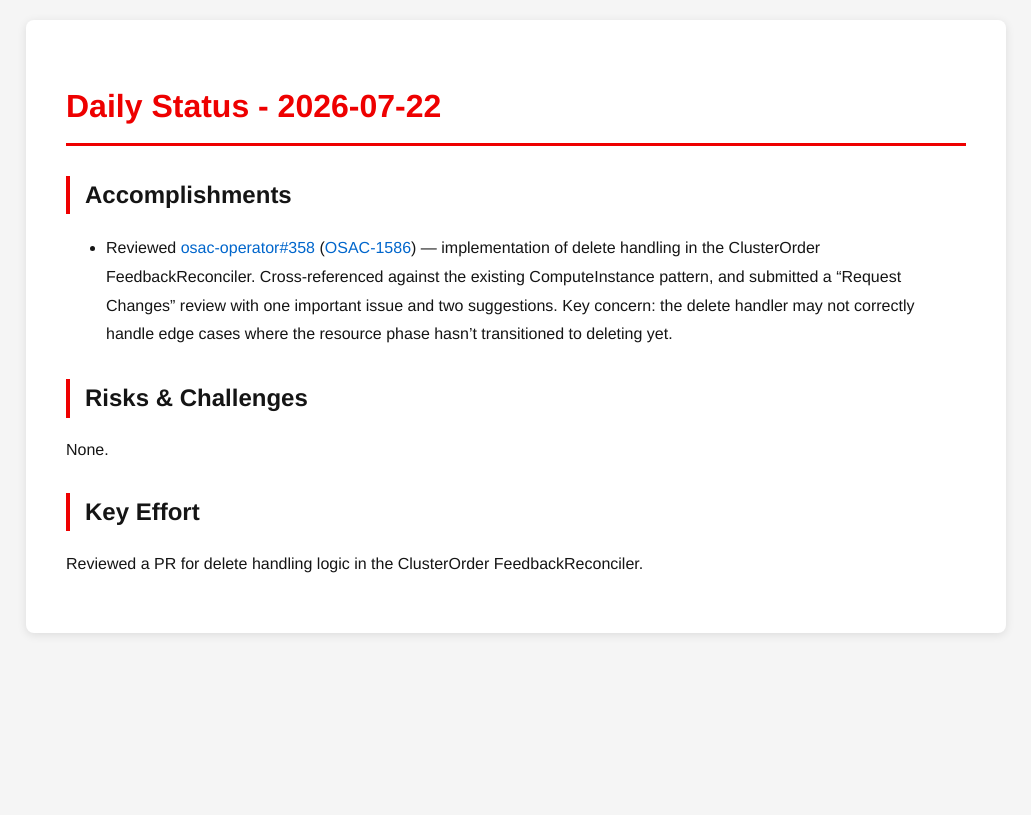
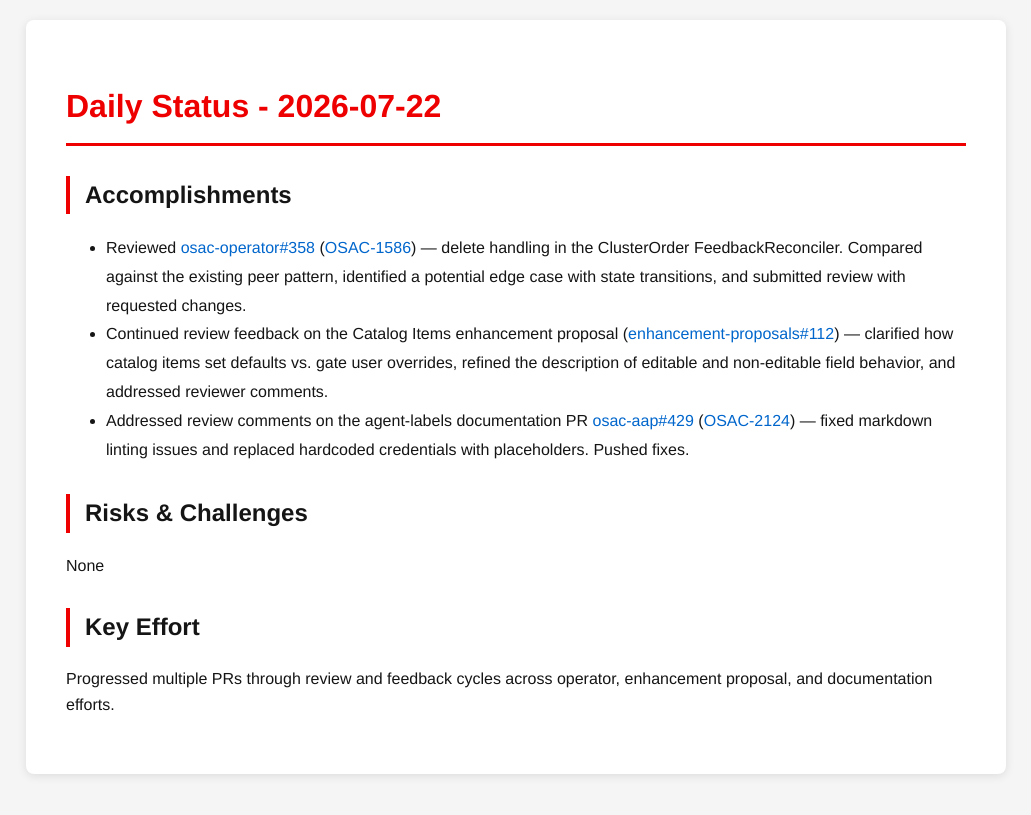
Before and after one commit to tzvatot/daily-status, a Jekyll site: the page built from 2026-07-22.md, in a window 1280 px wide. Shown: the top 815 px of the page, without its empty margins (124-1155 px from the left). Built offline with Jekyll 4.4.1, drawn with Linux system fonts in a browser that asks for light colours.

Commit message:
Daily status update - 2026-07-22

```diff
--- a/2026-07-22.md
+++ b/2026-07-22.md
@@ -7,10 +7,12 @@ date: 2026-07-22
 # Daily Status - 2026-07-22
 
 ## Accomplishments
-- Reviewed [osac-operator#358](https://github.com/osac-project/osac-operator/pull/358) ([OSAC-1586](https://redhat.atlassian.net/browse/OSAC-1586)) — implementation of delete handling in the ClusterOrder FeedbackReconciler. Cross-referenced against the existing ComputeInstance pattern, and submitted a "Request Changes" review with one important issue and two suggestions. Key concern: the delete handler may not correctly handle edge cases where the resource phase hasn't transitioned to deleting yet.
+- Reviewed [osac-operator#358](https://github.com/osac-project/osac-operator/pull/358) ([OSAC-1586](https://redhat.atlassian.net/browse/OSAC-1586)) — delete handling in the ClusterOrder FeedbackReconciler. Compared against the existing peer pattern, identified a potential edge case with state transitions, and submitted review with requested changes.
+- Continued review feedback on the Catalog Items enhancement proposal ([enhancement-proposals#112](https://github.com/osac-project/enhancement-proposals/pull/112)) — clarified how catalog items set defaults vs. gate user overrides, refined the description of editable and non-editable field behavior, and addressed reviewer comments.
+- Addressed review comments on the agent-labels documentation PR [osac-aap#429](https://github.com/osac-project/osac-aap/pull/429) ([OSAC-2124](https://redhat.atlassian.net/browse/OSAC-2124)) — fixed markdown linting issues and replaced hardcoded credentials with placeholders. Pushed fixes.
 
 ## Risks & Challenges
-None.
+None
 
 ## Key Effort
-Reviewed a PR for delete handling logic in the ClusterOrder FeedbackReconciler.
+Progressed multiple PRs through review and feedback cycles across operator, enhancement proposal, and documentation efforts.
```
